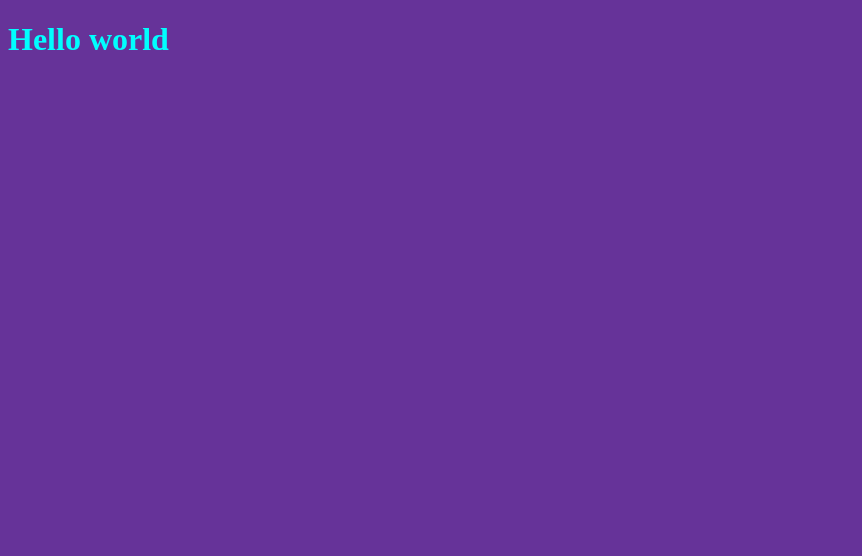
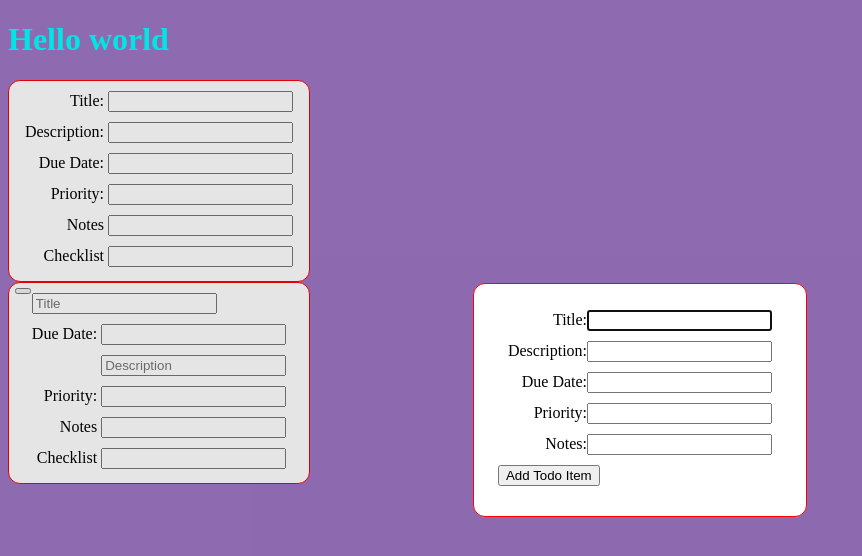
Before and after one commit to Jack-ButlerB/todo-list, a website built with webpack: page src/template.html in a window 1280 px wide. Shown: the whole page, without its empty margins (0-862 px from the left). Built offline with nearby package versions, Linux system fonts and the light colour scheme.

Commit message:
setting up the DOM for a modal form and storing each todo item

```diff
--- a/src/index.js
+++ b/src/index.js
@@ -1 +1,23 @@
 import "./styles.css";
+import { createItemModal } from "./render";
+
+class TodoItem {
+  constructor(id, title, description, dueDate, priority, notes) {
+    this.id = id;
+    this.title = title;
+    this.description = description;
+    this.dueDate = dueDate;
+    this.priority = priority;
+    this.notes = notes;
+  }
+}
+
+const FirstTodoItem = new TodoItem(
+  "Buy shoes",
+  "I am hoping to buy shoes",
+  "01/05/2025"
+);
+
+console.log(FirstTodoItem);
+
+createItemModal();
--- /dev/null
+++ b/src/render.js
@@ -0,0 +1,36 @@
+const body = document.querySelector("body");
+export function createItemModal() {
+  const createItemDialog = document.createElement("dialog");
+  createItemDialog.setAttribute("class", "todoItemContainer");
+
+  body.appendChild(createItemDialog);
+  const dialogForm = document.createElement("form");
+  createItemDialog.appendChild(dialogForm);
+
+  const todoItemDetails = {
+    title: "Title:",
+    description: "Description:",
+    dueDate: "Due Date:",
+    priority: "Priority:",
+    notes: "Notes:",
+  };
+  for (const [key, value] of Object.entries(todoItemDetails)) {
+    const detailDiv = document.createElement("div");
+    detailDiv.setAttribute("id", key);
+    detailDiv.setAttribute("class", "todoFormDiv");
+    dialogForm.appendChild(detailDiv);
+    const detailLabel = document.createElement("label");
+    detailLabel.textContent = value;
+    detailDiv.appendChild(detailLabel);
+    const detailInput = document.createElement("input");
+    // detailInput.setAttribute("name", title);
+    // detailInput.setAttribute("type", text);
+    detailDiv.appendChild(detailInput);
+  }
+  const sumbitbutton = document.createElement("button");
+  sumbitbutton.setAttribute("type", "submit");
+  sumbitbutton.textContent = "Add Todo Item";
+  dialogForm.appendChild(sumbitbutton);
+
+  createItemDialog.showModal();
+}
--- a/src/styles.css
+++ b/src/styles.css
@@ -1,7 +1,29 @@
 /* styles.css */
 body {
-  background-color: rebeccapurple;
+  background-color: rgb(158, 118, 197);
 }
 h1 {
   color: aqua;
 }
+.todoItemContainer {
+  border: 1px red solid;
+  background-color: white;
+  width: 300px;
+  height: 200px;
+  display: flex;
+  justify-content: center;
+  border-radius: 12px;
+}
+
+.todoFormDiv {
+  margin: 10px;
+  justify-self: right;
+}
+.todoParamDiv {
+  margin: 10px;
+  justify-self: right;
+}
+
+.todoTitleDiv {
+  justify-self: left;
+}
--- a/src/template.html
+++ b/src/template.html
@@ -10,7 +10,7 @@
   <meta http-equiv="X-UA-Compatible" content="IE=edge">
   <title>Todo List App</title>
   <meta name="description" content="">
-  <meta name="viewport" content="width=device-width, initial-scale=1">
+  <meta name="viewport" content="wclassth=device-wclassth, initial-scale=1">
   <link rel="stylesheet" href="">
 </head>
 
@@ -19,6 +19,65 @@
       <p class="browsehappy">You are using an <strong>outdated</strong> browser. Please <a href="#">upgrade your browser</a> to improve your experience.</p>
     <![endif]-->
   <h1>Hello world</h1>
+
+
+  <div class="todoItemContainer">
+    <form>
+      <div class="todoFormDiv">
+        <label for="title">Title:</label>
+        <input type="text" name="title">
+      </div>
+      <div class="todoFormDiv">
+        <label for="description">Description:</label>
+        <input type="text" name="description">
+      </div>
+      <div class="todoFormDiv">
+        <label for="dueDate">Due Date:</label>
+        <input type="text" name="dueDate">
+      </div>
+      <div class="todoFormDiv">
+        <label for="priority">Priority:</label>
+        <input type="text" name="priority">
+      </div>
+      <div class="todoFormDiv">
+        <label for="notes">Notes</label>
+        <input type="text" name="notes">
+      </div>
+      <div class="todoFormDiv">
+        <label for="checklist">Checklist</label>
+        <input type="text" name="checklist">
+      </div>
+      <button type="submit"></button>
+    </form>
+  </div>
+
+  <div class="todoItemContainer">
+    <form>
+      <div class="todoParamDiv todoTitleDiv">
+        <input type="text" name="title" placeholder="Title">
+      </div>
+      <div class="todoParamDiv">
+        <label for="dueDate">Due Date:</label>
+        <input type="text" name="dueDate">
+      </div>
+
+      <div class="todoParamDiv">
+        <input type="text" name="description" placeholder="Description">
+      </div>
+      <div class="todoParamDiv">
+        <label for="priority">Priority:</label>
+        <input type="text" name="priority">
+      </div>
+      <div class="todoParamDiv">
+        <label for="notes">Notes</label>
+        <input type="text" name="notes">
+      </div>
+      <div class="todoParamDiv">
+        <label for="checklist">Checklist</label>
+        <input type="text" name="checklist">
+      </div>
+    </form>
+  </div>
 </body>
 
 </html>
```
